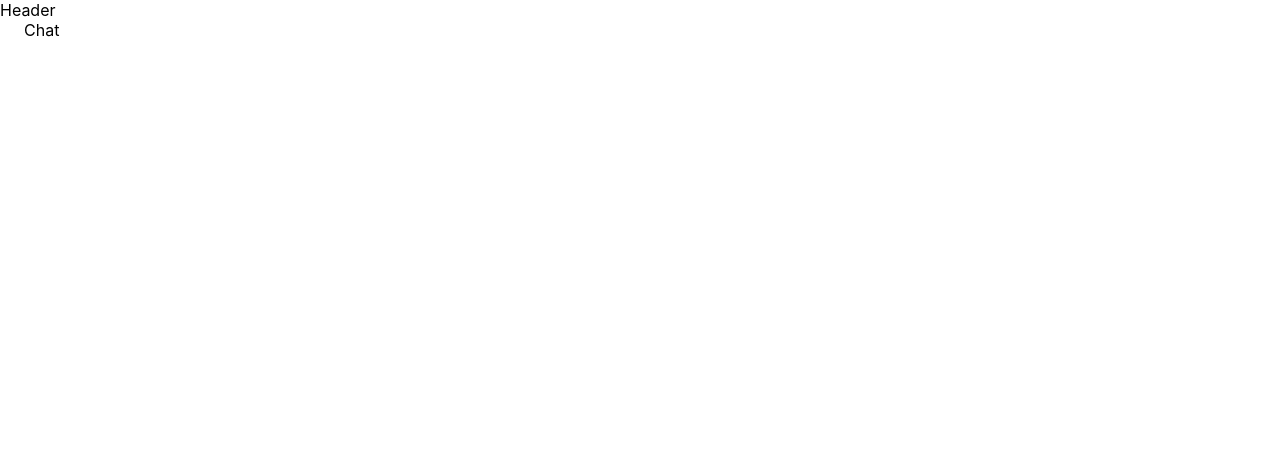
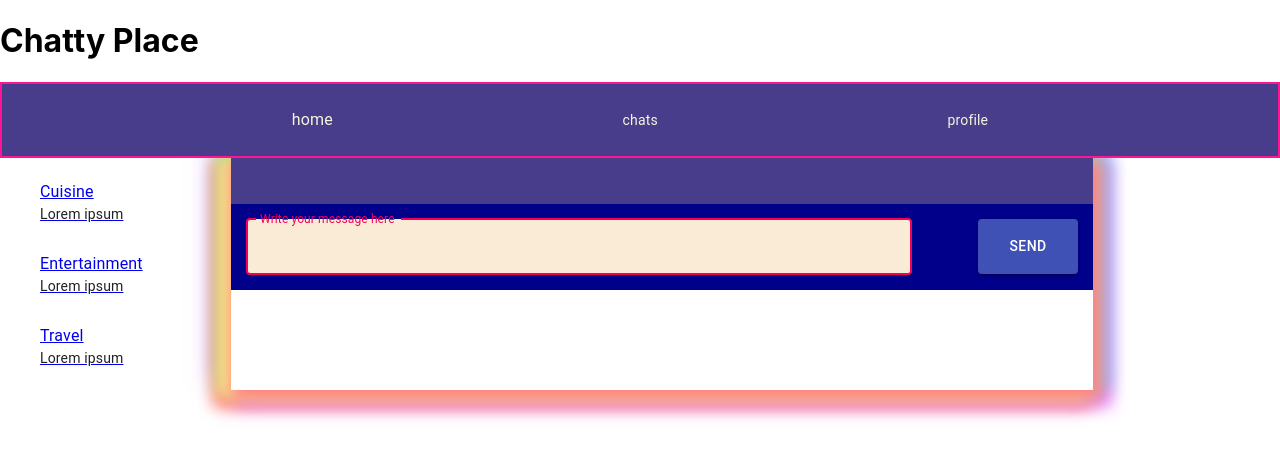
Before and after one commit to Busulka/Geekbrains-React, a React (Create React App) app in the folder homework/: page /chats/1 in a window 1280 px wide. Shown: the top 458 px of the page. Built offline with nearby package versions, Linux system fonts and the light colour scheme.

Commit message:
pages and chats on

```diff
--- a/homework/src/Routes/Chats/Chat/index.js
+++ b/homework/src/Routes/Chats/Chat/index.js
@@ -1,9 +1,73 @@
-import React from "react";
+import React, {useEffect, useState} from "react";
+import TextField from "@material-ui/core/TextField";
+import {Button} from "@material-ui/core";
+
+import {Chats} from "../index";
+import {MessageList} from "../../../components/MessageList";
 
 export const Chat = () => {
+    const createMessage = (author, inputMessage, key) => ({
+        author,
+        inputMessage,
+        key,
+    })
+    const [inputMessage, setInputMessage] = useState('');
+
+    const onChange = (event) => {
+        setInputMessage(event.target.value);
+    }
+
+    const [messages, setMessages] = useState([]);
+
+    const addMessage = (...items) => {
+        setMessages((messages)=>{
+            return [
+                ...messages,
+                ...items,
+            ]
+        })
+    }
+    useEffect(() =>{
+
+            if (messages.length !== 0) {
+                {
+                    if (messages[messages.length - 1].author === "User") {
+
+
+                        setTimeout(() => {
+
+                            addMessage(createMessage("Bot", inputMessage+" to you too", Date.now()+1))
+
+                        }, 2000);
+
+
+
+                    }
+                }
+            }
+        },[messages]
+    )
+
+
     return (
-        <div>
-            Chat
-        </div>
+
+            <div className="allChats">
+                <Chats/>
+                <div className = "chat">
+
+                    <MessageList  messages={messages}/>
+
+                    <form className="inputBox" noValidate autoComplete="off">
+
+                        <TextField className="input" id="filled-basic" label="Write your message here" variant="outlined" color="secondary" autoFocus value={inputMessage} onChange={onChange} type="text"/>
+                        <Button type="button" variant="contained" color="primary" className= "sendMsg" onClick={() =>{
+                            addMessage(createMessage("User", inputMessage, Date.now()
+                            ));
+                        }}>Send</Button>
+
+                    </form>
+                </div>
+            </div>
+
     );
 };
--- a/homework/src/Routes/Chats/index.js
+++ b/homework/src/Routes/Chats/index.js
@@ -1,9 +1,27 @@
 import React from "react";
+import {ChatList} from "../../components/ChatList/ChatList";
 
 export const Chats = () => {
+    const chatArray = [
+        {
+            chatId: '1',
+            chatName: 'Cuisine',
+            text:'Lorem ipsum'
+        },
+        {
+            chatName: 'Entertainment',
+            chatId: '2',
+            text:'Lorem ipsum'
+        },
+        {
+            chatName: 'Travel',
+            chatId: '3',
+            text:'Lorem ipsum'
+        },
+
+
+    ]
     return (
-        <div>
-            Chats
-        </div>
+        <ChatList chatArray = {chatArray}/>
     );
 };
--- a/homework/src/Routes/Routes.js
+++ b/homework/src/Routes/Routes.js
@@ -12,7 +12,7 @@ export const Routes = () => {
             <Route exact path='/' component={Home}/>
             <Route exact path='/chats' component={Chats}/>
             <Route path='/chats/:chatId' component={Chat}/>
-            <Route path='/profile' component={Profile}/>
+            <Route exact path='/profile' component={Profile}/>
             <Route path='*' component={NotFound}/>
         </Switch>
     );
--- a/homework/src/components/ChatList/ChatList.js
+++ b/homework/src/components/ChatList/ChatList.js
@@ -4,18 +4,20 @@ import ListItem from '@material-ui/core/ListItem';
 import Divider from '@material-ui/core/Divider';
 import ListItemText from '@material-ui/core/ListItemText';
 import Typography from "@material-ui/core/Typography";
+import { Link} from "react-router-dom";
 
 
-    export const ChatList = (props) => {
+export const ChatList = (props) => {
 
 
 
         return <List >
             {props.chatArray.map((chat, i) => {
                 return (
+                    <Link to={`/chats/${chat.chatId}`}>
                     <ListItem alignItems="flex-start" key={i}>
                         <ListItemText
-                            primary={chat.id}
+                            primary={chat.chatName}
                             secondary={
                                 <React.Fragment>
                                     <Typography
@@ -23,8 +25,7 @@ import Typography from "@material-ui/core/Typography";
                                         variant="body2"
                                         color="textPrimary"
                                     >
-                                        {chat.chatName}
-                                        <br/>
+
                                         {chat.text}
                                     </Typography>
 
@@ -33,9 +34,11 @@ import Typography from "@material-ui/core/Typography";
                         />
                         <Divider variant="inset" component="li" />
                     </ListItem>
+                    </Link>
 
 
                 )
             })}
         </List>
+
     }
--- a/homework/src/components/Header/index.js
+++ b/homework/src/components/Header/index.js
@@ -1,9 +1,69 @@
-import React from "react";
+import React from 'react';
+import { makeStyles } from '@material-ui/core/styles';
+import Toolbar from '@material-ui/core/Toolbar';
+import Link from '@material-ui/core/Link';
+import { Link as RouterLink } from 'react-router-dom';
+
+
+
+const useStyles = makeStyles((theme) => ({
+    toolbarSecondary: {
+        justifyContent: 'space-evenly',
+        overflowX: 'auto',
+        backgroundColor: 'darkslateblue',
+        borderStyle: 'solid',
+        borderColor: 'deeppink',
+        borderWidth: '2px',
+    },
+    toolbarLink: {
+        padding: theme.spacing(3),
+        color: 'beige',
+        cursor: 'pointer'
+    },
+}));
 
 export const Header = () => {
+    const classes = useStyles();
+
     return (
         <div>
-            Header
+            <h1 className='heading'> Chatty Place</h1>
+        <Toolbar component="nav" variant="dense" className={classes.toolbarSecondary}>
+            <Link
+                component={RouterLink}
+                color="inherit"
+                noWrap
+                key=""
+                variant="body1"
+                to="/"
+                className={classes.toolbarLink}
+            >
+                home
+            </Link>
+            <Link
+                component={RouterLink}
+                color="inherit"
+                noWrap
+                key=""
+                variant="body2"
+                to="/chats"
+                className={classes.toolbarLink}
+            >
+                chats
+            </Link>
+            <Link
+                component={RouterLink}
+                color="inherit"
+                noWrap
+                key=""
+                variant="body2"
+                to="/profile"
+                className={classes.toolbarLink}
+            >
+                profile
+            </Link>
+
+        </Toolbar>
         </div>
     );
-};
+}
```
